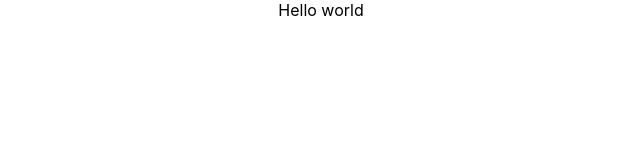
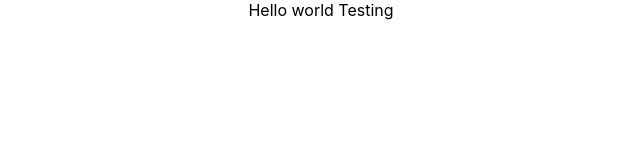
Before and after one commit to H13062/Project3444, a React (Create React App) app: page / in a window 1280 px wide. Shown: the top 160 px of the page, without its empty margins (319-959 px from the left). Built offline with nearby package versions, Linux system fonts and the light colour scheme.

Commit message:
testing git connect

```diff
--- a/src/App.js
+++ b/src/App.js
@@ -5,6 +5,7 @@ function App() {
   return (
     <div className="App">
       Hello world
+      Testing
     </div>
   );
 }
```
